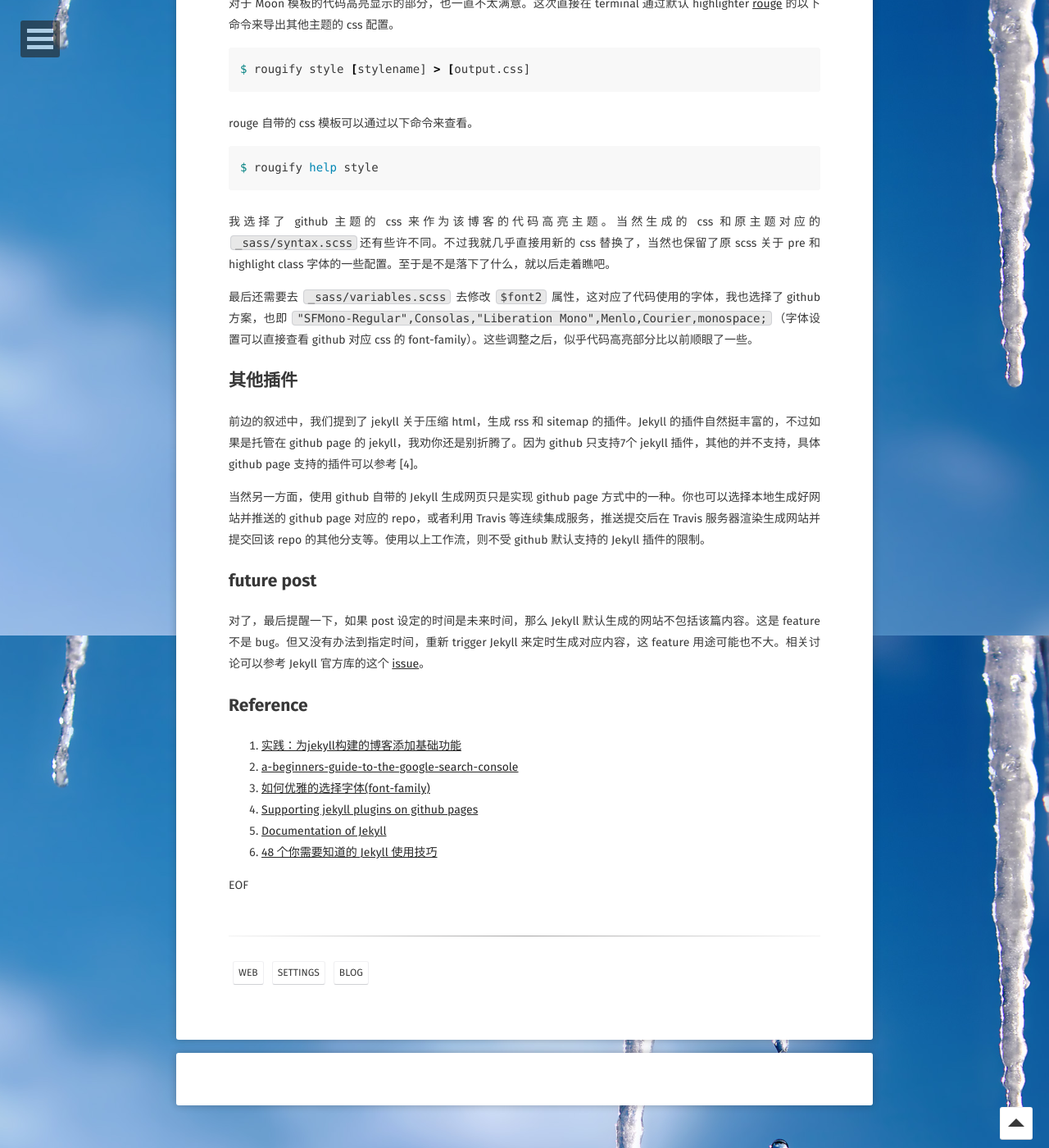
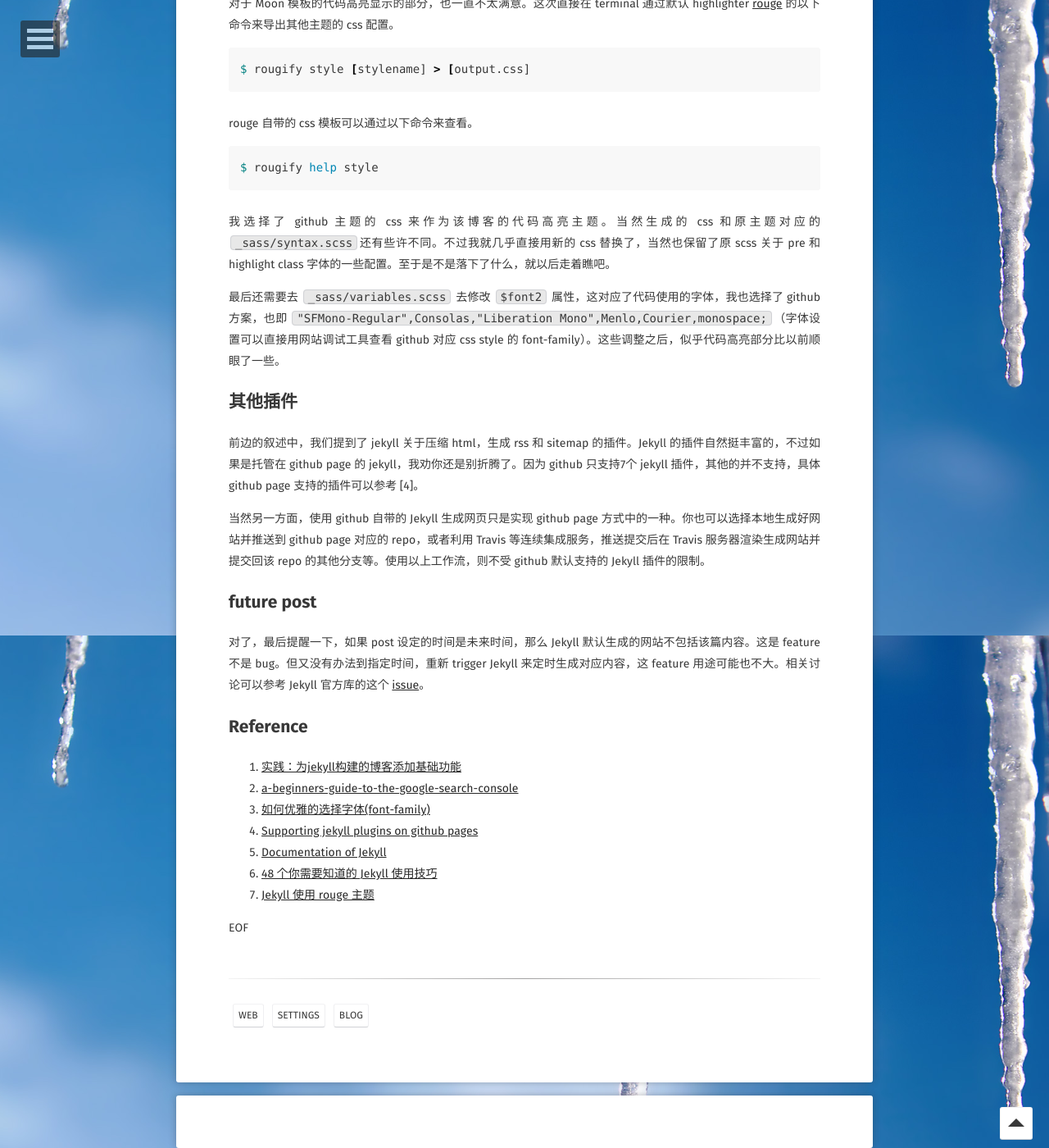
Before and after one commit to refraction-ray/refraction-ray.github.io, a Jekyll site: the page built from _posts/2018-10-28-Jekyll 问题解决和功能添加.md, in a window 1280 px wide and 1400 px high, scrolled down 3725 px. Shown: the whole window at 82% size. Built offline with Jekyll 4.4.1, drawn with Linux system fonts in a browser that asks for light colours; some web fonts are replaced; comment, search, counter and statistics services are not loaded.

Commit message:
update ref and typo

```diff
--- a/_posts/2018-10-28-Jekyll 问题解决和功能添加.md
+++ b/_posts/2018-10-28-Jekyll 问题解决和功能添加.md
@@ -125,13 +125,13 @@ $ rougify help style
 
 我选择了 github 主题的 css 来作为该博客的代码高亮主题。当然生成的 css 和原主题对应的 `_sass/syntax.scss`还有些许不同。不过我就几乎直接用新的 css 替换了，当然也保留了原 scss 关于 pre 和 highlight class 字体的一些配置。至于是不是落下了什么，就以后走着瞧吧。
 
-最后还需要去 `_sass/variables.scss` 去修改 `$font2` 属性，这对应了代码使用的字体，我也选择了 github 方案，也即 `"SFMono-Regular",Consolas,"Liberation Mono",Menlo,Courier,monospace;`（字体设置可以直接查看 github 对应 css 的 font-family）。这些调整之后，似乎代码高亮部分比以前顺眼了一些。
+最后还需要去 `_sass/variables.scss` 去修改 `$font2` 属性，这对应了代码使用的字体，我也选择了 github 方案，也即 `"SFMono-Regular",Consolas,"Liberation Mono",Menlo,Courier,monospace;`（字体设置可以直接用网站调试工具查看 github 对应 css style 的 font-family）。这些调整之后，似乎代码高亮部分比以前顺眼了一些。
 
 ## 其他插件
 
 前边的叙述中，我们提到了 jekyll 关于压缩 html，生成 rss 和 sitemap 的插件。Jekyll 的插件自然挺丰富的，不过如果是托管在 github page 的 jekyll，我劝你还是别折腾了。因为 github 只支持7个 jekyll 插件，其他的并不支持，具体 github page 支持的插件可以参考 [4]。
 
-当然另一方面，使用 github 自带的 Jekyll 生成网页只是实现 github page 方式中的一种。你也可以选择本地生成好网站并推送的 github page 对应的 repo，或者利用 Travis 等连续集成服务，推送提交后在 Travis 服务器渲染生成网站并提交回该 repo 的其他分支等。使用以上工作流，则不受 github 默认支持的 Jekyll 插件的限制。
+当然另一方面，使用 github 自带的 Jekyll 生成网页只是实现 github page 方式中的一种。你也可以选择本地生成好网站并推送到 github page 对应的 repo，或者利用 Travis 等连续集成服务，推送提交后在 Travis 服务器渲染生成网站并提交回该 repo 的其他分支等。使用以上工作流，则不受 github 默认支持的 Jekyll 插件的限制。
 
 ## future post
 
@@ -145,5 +145,6 @@ $ rougify help style
 4. [Supporting jekyll plugins on github pages](https://help.github.com/articles/adding-jekyll-plugins-to-a-github-pages-site/)
 5. [Documentation of Jekyll](https://jekyllrb.com/docs/)
 6. [48 个你需要知道的 Jekyll 使用技巧](https://crispgm.com/page/48-tips-for-jekyll-you-should-know.html)
+7. [Jekyll 使用 rouge 主题](https://www.cnblogs.com/baiyangcao/p/jekyll_rouge.html)
 
 EOF
```
